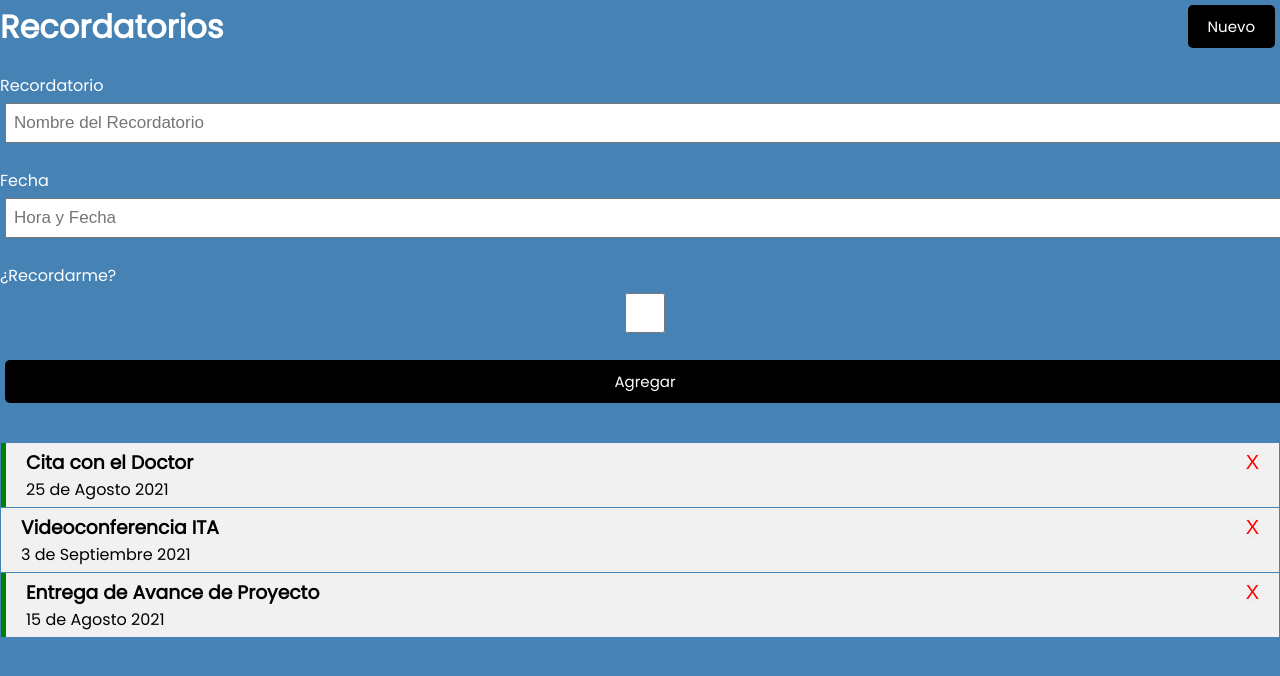
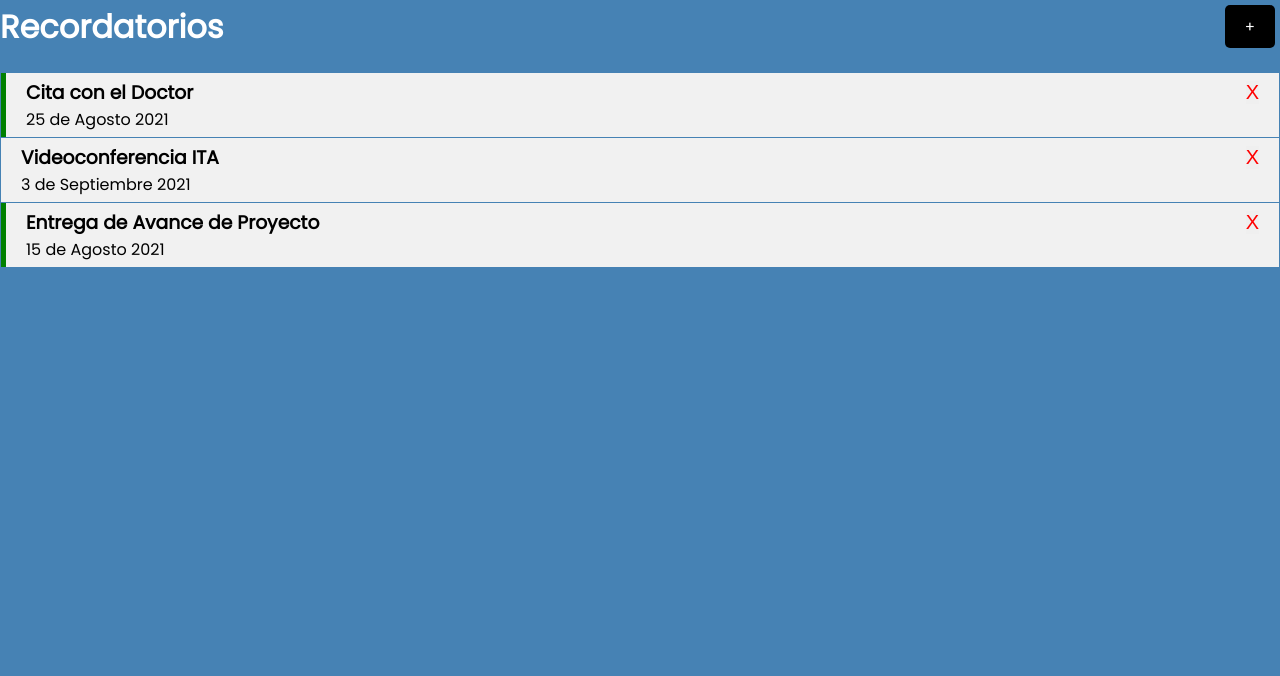
Before and after one commit to JaMasTec/Reacted, a React (Create React App) app: page / in a window 1280 px wide. Shown: the top 676 px of the page. Built offline with nearby package versions, Linux system fonts and the light colour scheme.

Commit message:
Último día

```diff
--- a/src/App.js
+++ b/src/App.js
@@ -6,6 +6,7 @@ import Tasks from './components/Tasks'
 import AddTask from './components/AddTask'
 
 function App() {
+const [showAddTask, setShowAddTask]=useState(false)
 const [tasks, setTasks] = useState([
 {
   id:1,
@@ -40,6 +41,9 @@ const toggleReminder = (id) =>{
 
 const addTask = (task) =>{
    console.log(task);
+   const id =  Math.floor(Math.random()*10000) + 1
+   const newTask = {id, ...task}
+   setTasks([...tasks, newTask])
 }
 
 const nombre = 'Mascorro'
@@ -48,10 +52,8 @@ const y = !false
 
   return (
     <div>
-    <Header title='Recordatorios' />
-
-    <AddTask onAdd={addTask} />
-
+    <Header title='Recordatorios' onAdd={()=>setShowAddTask(!showAddTask)} showAdd={showAddTask}/>
+    {showAddTask && <AddTask onAdd={addTask} />}
     <Tasks tasks={tasks} onDelete={deleteTask} onToggle={toggleReminder} />
 
     </div>
--- a/src/components/Header.js
+++ b/src/components/Header.js
@@ -5,13 +5,11 @@ const Header = (props) =>{
     console.log('Click');
   }
 
-
 return(
   <header className='header'>
   <h1>{props.title}</h1>
-
-  <Button onClick={onClick} text='Nuevo'/>
-
+  {/*<Button onClick={onClick} text='Nuevo'/>*/}
+  <Button onClick={props.onAdd} text={props.showAdd ? 'x' : '+'}/>
   </header>
 )
 }
```
